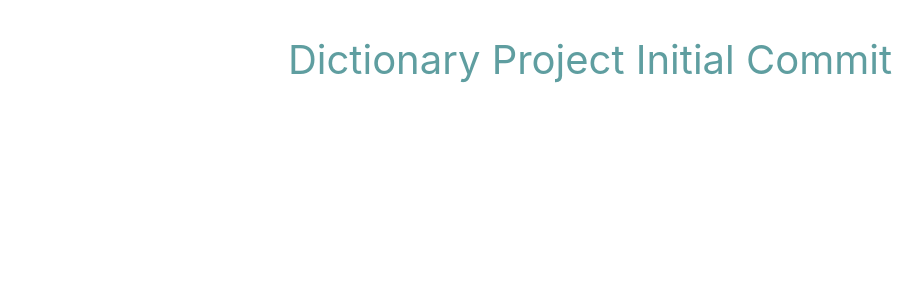
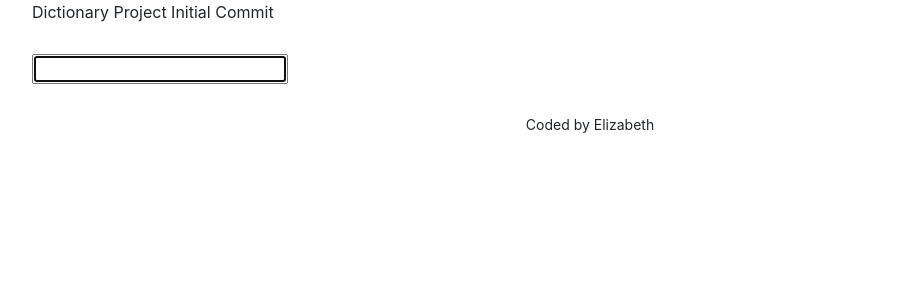
Before and after one commit to CodeLeez/dictionary-project, a React (Create React App) app: page / in a window 1280 px wide. Shown: the top 300 px of the page, without its empty margins (50-972 px from the left). Built offline with nearby package versions, Linux system fonts and the light colour scheme.

Commit message:
Dictionary Search Engine

```diff
--- a/src/App.css
+++ b/src/App.css
@@ -1,6 +1,4 @@
-div {
-  font-size: 40px;
+.App-footer {
   text-align: center;
-  color: cadetblue;
   margin: 30px 0;
 }
--- a/src/App.js
+++ b/src/App.js
@@ -1,10 +1,19 @@
 import "./App.css";
+import Dictionary from "./Dictionary";
 
 function App() {
   return (
     <div className="App">
-      <header className="App-header"></header>
-      Dictionary Project Initial Commit
+      <div className="container">
+        <header className="App-header"></header>
+        Dictionary Project Initial Commit
+        <main>
+          <Dictionary />
+        </main>
+        <small>
+          <footer className="App-footer">Coded by Elizabeth</footer>
+        </small>
+      </div>
     </div>
   );
 }
--- /dev/null
+++ b/src/Dictionary.css
@@ -0,0 +1,3 @@
+form {
+  margin: 30px 0;
+}
--- /dev/null
+++ b/src/Dictionary.js
@@ -0,0 +1,21 @@
+import React, { useState } from "react";
+import "./Dictionary.css";
+
+export default function Dictionary() {
+  let [keyword, setKeyword] = useState("");
+  function search(event) {
+    event.preventDefault();
+    alert(`Searching for ${keyword} definition`);
+  }
+  function handleKeywordChange(event) {
+    console.log(event.target.value);
+    setKeyword(event.target.value);
+  }
+  return (
+    <div className="Dictionary">
+      <form onSubmit={search}>
+        <input type="search" autoFocus={true} onChange={handleKeywordChange} />
+      </form>
+    </div>
+  );
+}
```
Also changed, not shown: 1 other file (tests, documents, lock files or other folders).
